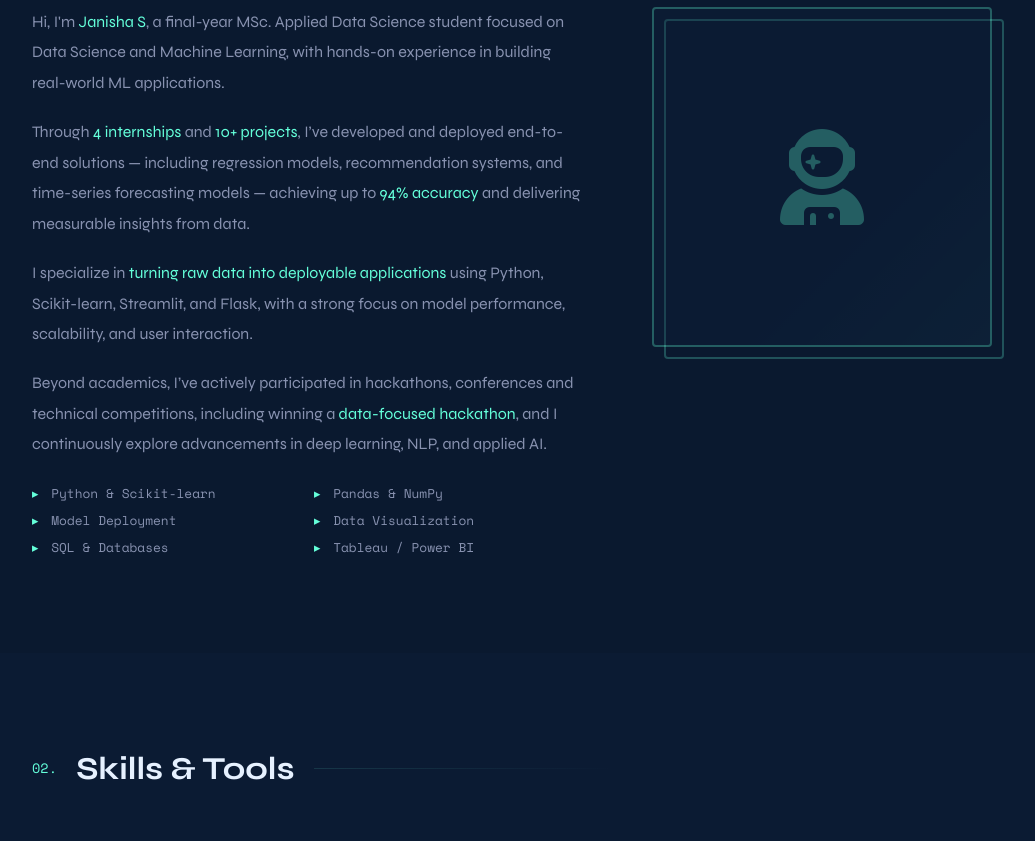
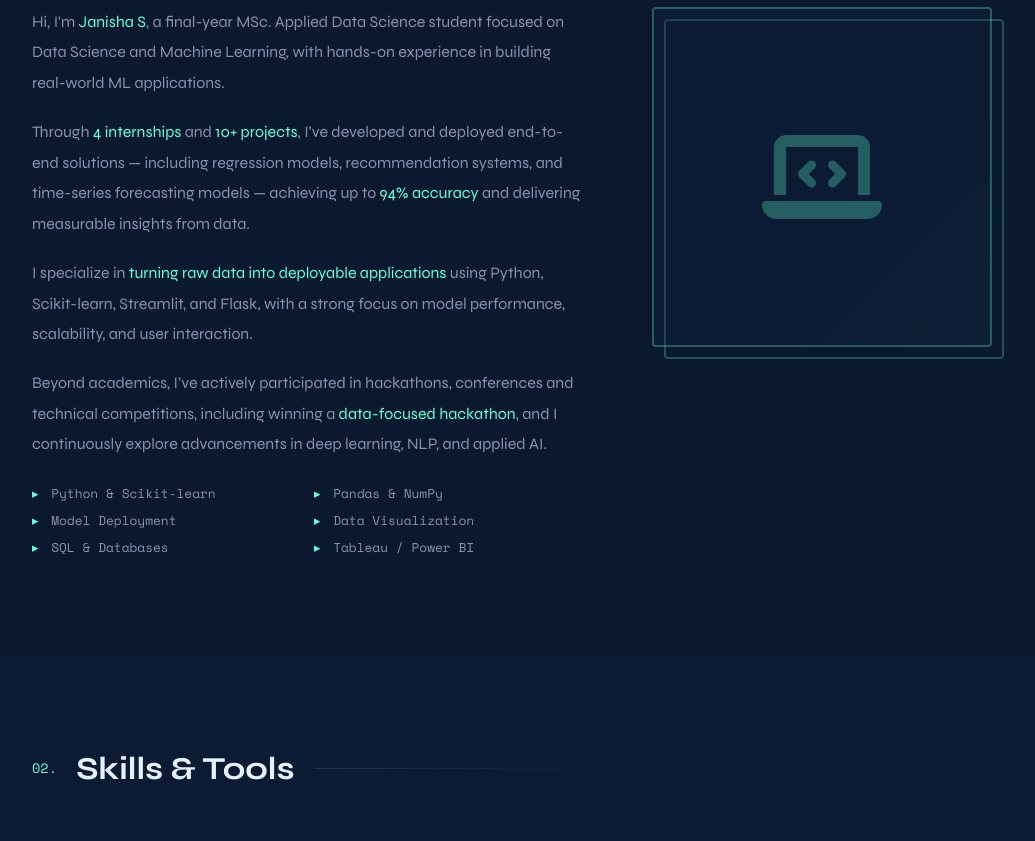
Before and after one commit to Janisha2005/Janisha-S-Portfolio, a plain HTML site: page index.html in a window 1280 px wide. Shown: the part 1060-1901 px from the top of the page, without its empty margins (128-1163 px from the left). Drawn offline with nearby package versions, Linux system fonts and the light colour scheme.

Commit message:
Replace astronaut icon with laptop code icon

```diff
--- a/index.html
+++ b/index.html
@@ -738,7 +738,7 @@
     </div>
     <div class="about-img-wrap fade-in">
       <div class="about-img-box">
-        <i class="fa-solid fa-user-astronaut"></i>
+        <i class="fa-solid fa-laptop-code"></i>
       </div>
     </div>
   </div>
```
